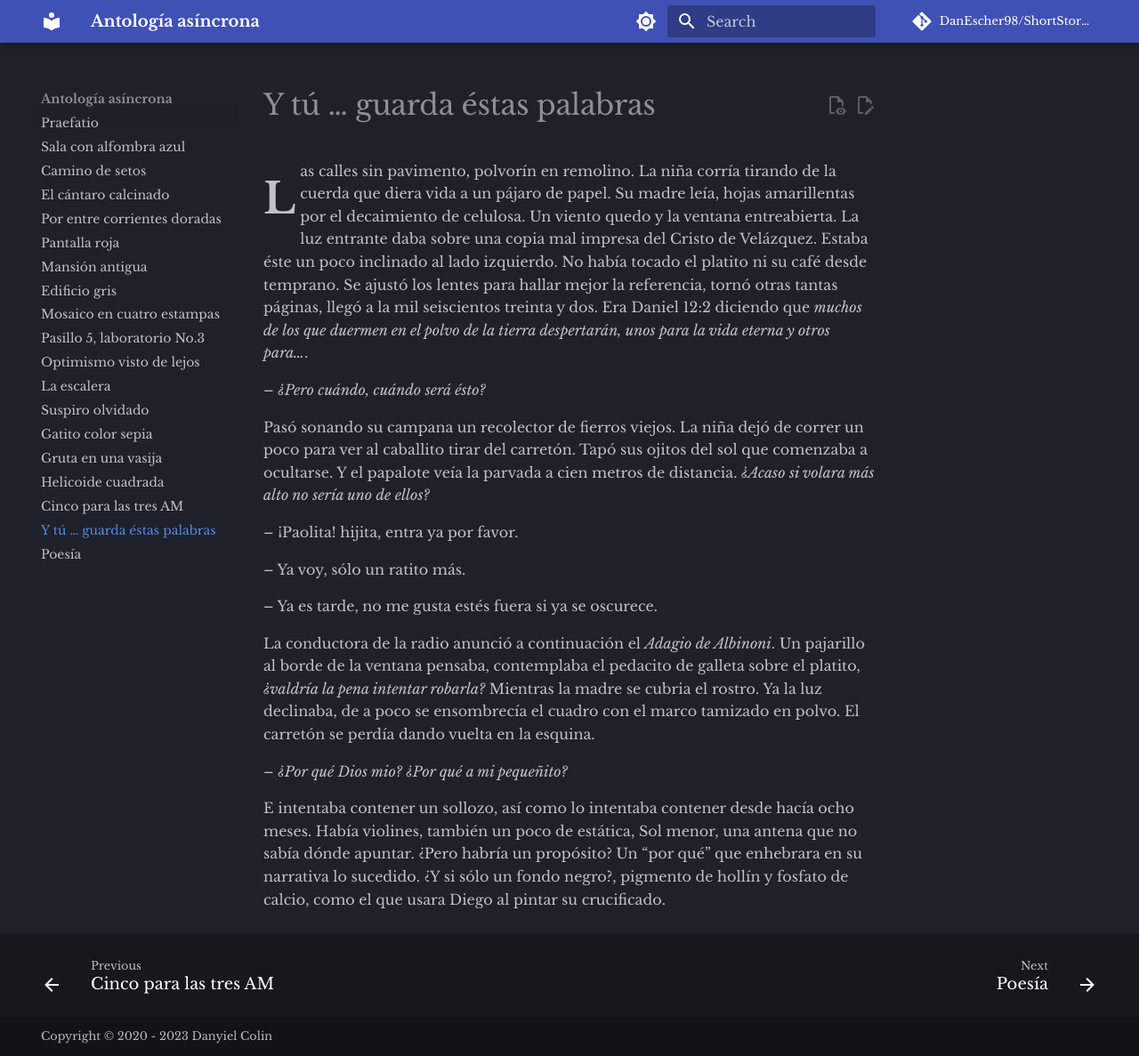
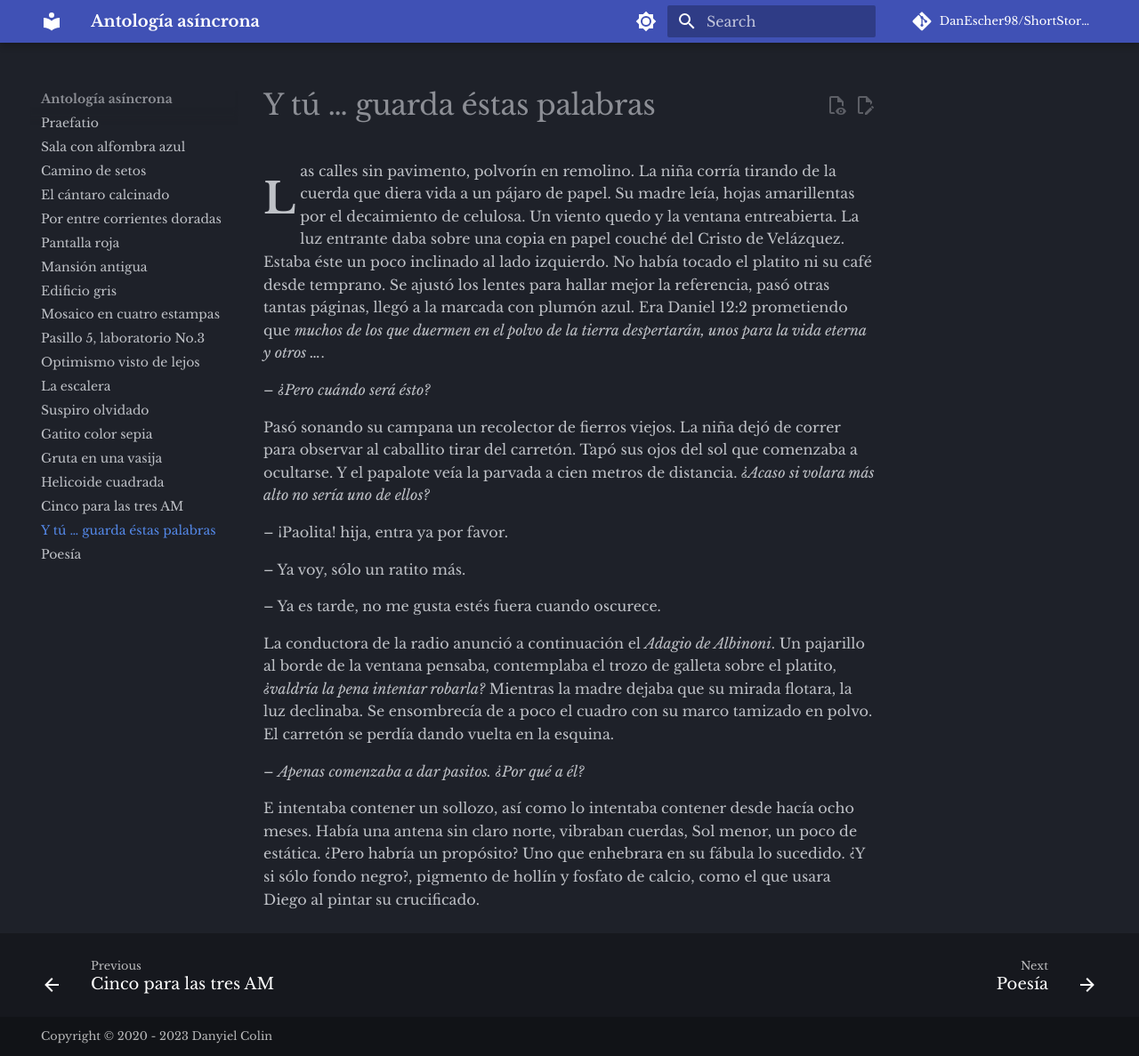
Before and after one commit to DanEscher98/ShortStories, an MkDocs documentation site: the page built from pages/11_YTuGuardaEstasPalabras.md, in a window 1280 px wide and 1187 px high. Shown: the whole window at 89% size. Built offline with MkDocs 1.6.1 and Material for MkDocs 9.7.7, drawn with Linux system fonts in a browser that asks for light colours; comment, search, counter and statistics services are not loaded.

```diff
--- a/pages/11_YTuGuardaEstasPalabras.md
+++ b/pages/11_YTuGuardaEstasPalabras.md
@@ -3,36 +3,36 @@
 Las calles sin pavimento, polvorín en remolino. La niña corría tirando de la
 cuerda que diera vida a un pájaro de papel. Su madre leía, hojas amarillentas
 por el decaimiento de celulosa. Un viento quedo y la ventana entreabierta. La
-luz entrante daba sobre una copia mal impresa del Cristo de Velázquez. Estaba
-éste un poco inclinado al lado izquierdo. No había tocado el platito ni su café
-desde temprano. Se ajustó los lentes para hallar mejor la referencia, tornó
-otras tantas páginas, llegó a la mil seiscientos treinta y dos. Era Daniel 12:2
-diciendo que _muchos de los que duermen en el polvo de la tierra despertarán,
-unos para la vida eterna y otros para..._.
+luz entrante daba sobre una copia en papel couché del Cristo de Velázquez.
+Estaba éste un poco inclinado al lado izquierdo. No había tocado el platito ni
+su café desde temprano. Se ajustó los lentes para hallar mejor la referencia,
+pasó otras tantas páginas, llegó a la marcada con plumón azul. Era Daniel 12:2
+prometiendo que _muchos de los que duermen en el polvo de la tierra
+despertarán, unos para la vida eterna y otros ..._.
 
--- _¿Pero cuándo, cuándo será ésto?_
+-- _¿Pero cuándo será ésto?_
 
 Pasó sonando su campana un recolector de fierros viejos. La niña dejó de correr
-un poco para ver al caballito tirar del carretón. Tapó sus ojitos del sol que
-comenzaba a ocultarse. Y el papalote veía la parvada a cien metros de distancia.
-_¿Acaso si volara más alto no sería uno de ellos?_
+para observar al caballito tirar del carretón. Tapó sus ojos del sol que
+comenzaba a ocultarse. Y el papalote veía la parvada a cien metros de
+distancia. _¿Acaso si volara más alto no sería uno de ellos?_
 
--- ¡Paolita! hijita, entra ya por favor.
+-- ¡Paolita! hija, entra ya por favor.
 
 -- Ya voy, sólo un ratito más.
 
--- Ya es tarde, no me gusta estés fuera si ya se oscurece.
+-- Ya es tarde, no me gusta estés fuera cuando oscurece.
 
 La conductora de la radio anunció a continuación el _Adagio de Albinoni_. Un
-pajarillo al borde de la ventana pensaba, contemplaba el pedacito de galleta
-sobre el platito, _¿valdría la pena intentar robarla?_ Mientras la madre se
-cubria el rostro. Ya la luz declinaba, de a poco se ensombrecía el cuadro con
-el marco tamizado en polvo. El carretón se perdía dando vuelta en la esquina.
+pajarillo al borde de la ventana pensaba, contemplaba el trozo de galleta sobre
+el platito, _¿valdría la pena intentar robarla?_ Mientras la madre dejaba que
+su mirada flotara, la luz declinaba. Se ensombrecía de a poco el cuadro con
+su marco tamizado en polvo. El carretón se perdía dando vuelta en la esquina.
 
--- _¿Por qué Dios mio? ¿Por qué a mi pequeñito?_
+-- _Apenas comenzaba a dar pasitos. ¿Por qué a él?_
 
 E intentaba contener un sollozo, así como lo intentaba contener desde hacía
-ocho meses. Había violines, también un poco de estática, Sol menor, una antena
-que no sabía dónde apuntar. ¿Pero habría un propósito? Un "por qué" que
-enhebrara en su narrativa lo sucedido. ¿Y si sólo un fondo negro?, pigmento de
-hollín y fosfato de calcio, como el que usara Diego al pintar su crucificado.
+ocho meses. Había una antena sin claro norte, vibraban cuerdas, Sol menor, un
+poco de estática. ¿Pero habría un propósito? Uno que enhebrara en su fábula lo
+sucedido. ¿Y si sólo fondo negro?, pigmento de hollín y fosfato de calcio, como
+el que usara Diego al pintar su crucificado.
```
Also changed, not shown: pages/03_ElCantaroCalcinado.md (+4 -4 lines), pages/poetry.md (+15 -31 lines).
